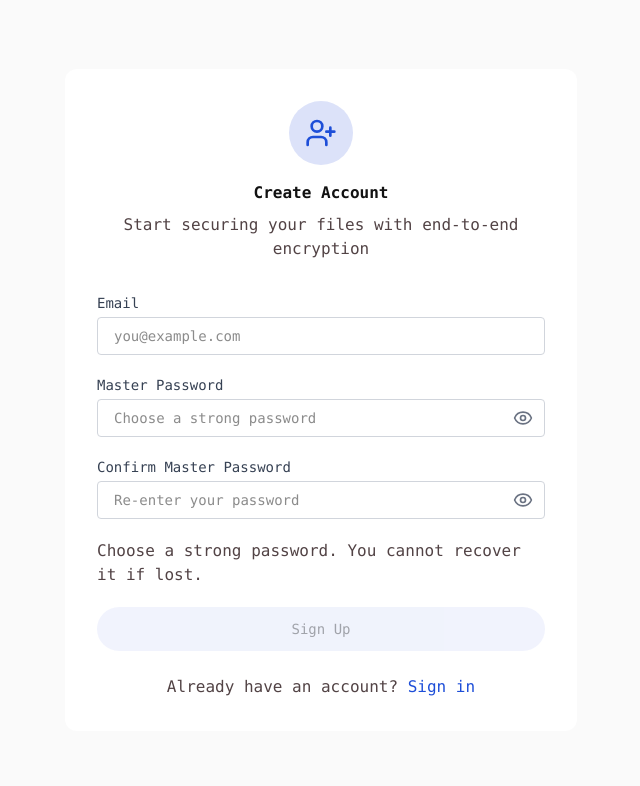
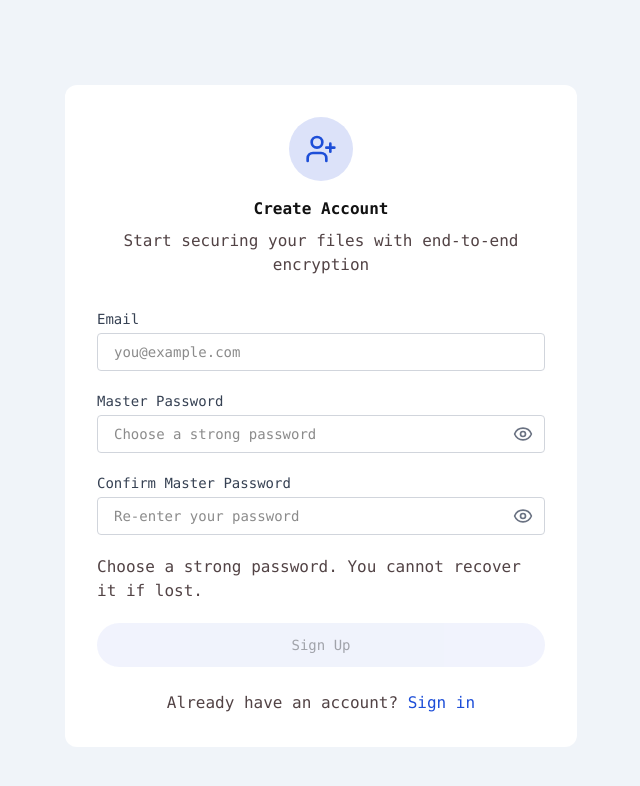
Before and after one commit to fegan104/cloud-vault, a Next.js app: page /signup in a window 1280 px wide. Shown: the top 786 px of the page, without its empty margins (319-959 px from the left). Built offline with nearby package versions, Linux system fonts and the light colour scheme.

Commit message:
adjust vertical alignment, add top padding, set background color, and set card minimum height on authentication pages.

```diff
--- a/src/app/signin/page.tsx
+++ b/src/app/signin/page.tsx
@@ -50,10 +50,10 @@ export default function SignInPage() {
   }
 
   return (
-    <div className="min-h-screen flex items-center justify-center px-4">
+    <div className="min-h-screen flex md:items-center justify-center px-4 pt-8 bg-background">
       <div className="w-full flex justify-center">
         {/* Card Container */}
-        <Card className="w-full md:w-[512px] p-8 space-y-4">
+        <Card className="w-full md:w-[512px] p-8 space-y-4 h-min">
           <div>
             {/* Header */}
             <div className="text-center mb-8">
--- a/src/app/signup/page.tsx
+++ b/src/app/signup/page.tsx
@@ -59,10 +59,10 @@ export default function SignUpPage() {
   }
 
   return (
-    <div className="min-h-screen flex items-center justify-center px-4">
+    <div className="min-h-screen flex md:items-center justify-center px-4 pt-8 bg-background">
       <div className="w-full flex justify-center">
         {/* Card Container */}
-        <Card className="w-full md:w-[512px] p-8 space-y-4">
+        <Card className="w-full md:w-[512px] p-8 space-y-4 h-min">
           <div className="">
             {/* Header */}
             <div className="text-center mb-8">
```
